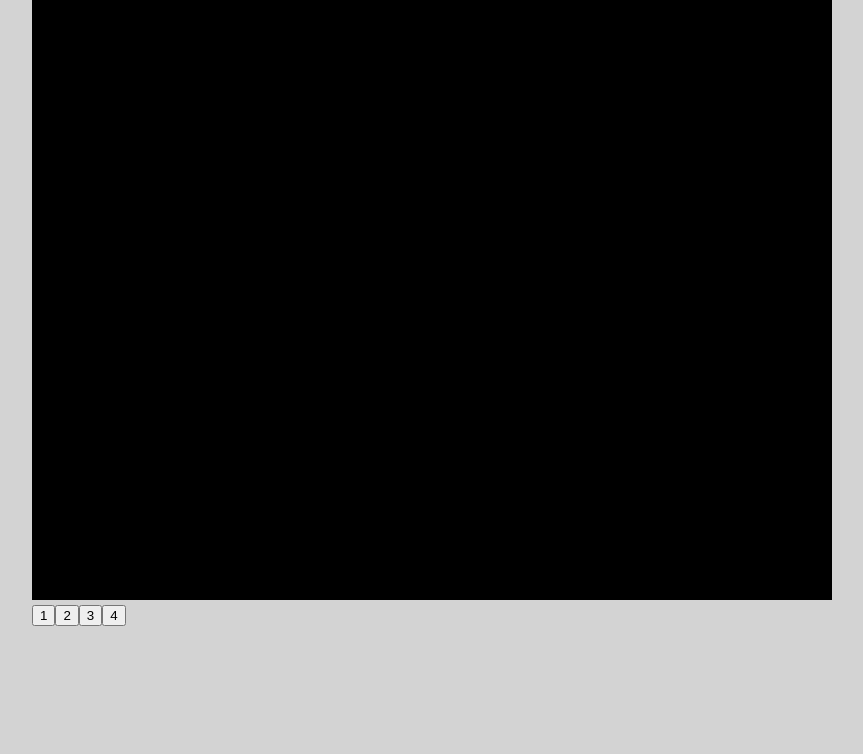
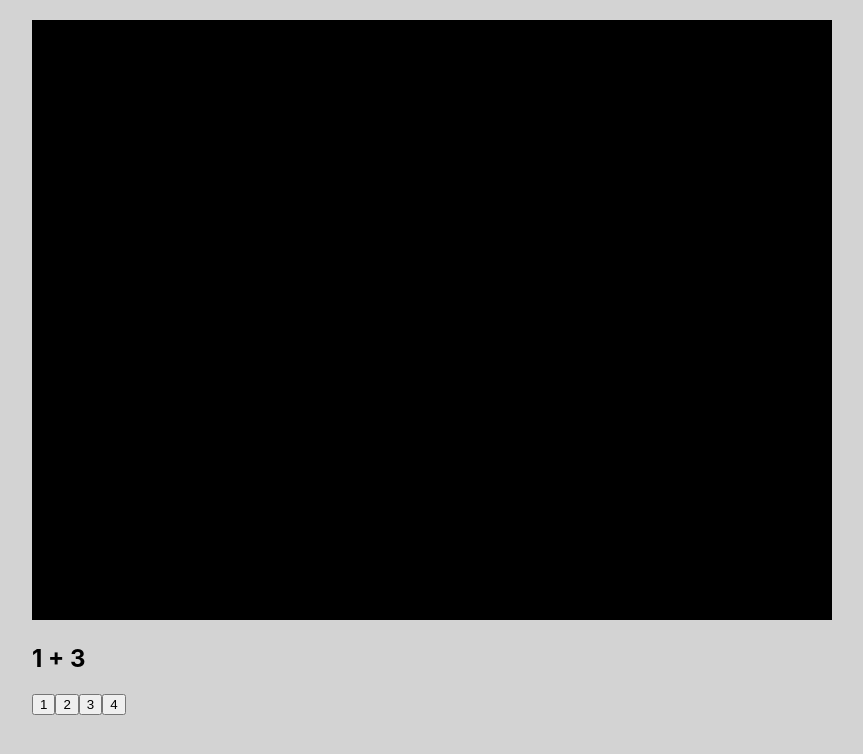
Before and after one commit to thomasalfano/CPS410-Project, a React (Create React App) app in the folder frontend/: page /game in a window 1280 px wide. Shown: the top 754 px of the page, without its empty margins (208-1071 px from the left). Built offline with nearby package versions, Linux system fonts and the light colour scheme; a web font is replaced by a local one.

Commit message:
added two more tests for answer checking and prompt displaying

```diff
--- a/frontend/src/App/App.js
+++ b/frontend/src/App/App.js
@@ -13,11 +13,20 @@ function Title() {
 }
 
 function App() {
+  // temp values
+  const options = ["1", "2", "3", "4"];
+
+  const question = {
+    prompt: "1 + 3",
+    options: options,
+    correctAnswer: "4",
+  };
+
   return (
     <div className="App">
       <Routes>
         <Route path="/" element={<Home />} />
-        <Route path="/game" element={<GamePage options={[1, 2, 3, 4]} />} />
+        <Route path="/game" element={<GamePage question={question} />} />
       </Routes>
     </div>
   );
--- a/frontend/src/GameComponents/GamePage/GamePage.js
+++ b/frontend/src/GameComponents/GamePage/GamePage.js
@@ -1,17 +1,45 @@
 import GameCanvas from "../GameCanvas/GameCanvas";
 import Option from "../Option/Option";
+import { useState } from "react";
 
-function GamePage({ options }) {
+function GamePage({ question }) {
+  const options = question.options;
+  const correctAnswer = question.correctAnswer;
+  const prompt = question.prompt;
+
+  const [showOutput, setOutput] = useState("");
+
+  const handleOptionClick = (value) => {
+    if (value === correctAnswer) {
+      setOutput("Correct!");
+    } else {
+      setOutput("Incorrect!");
+    }
+  };
+
   return (
     <>
+      <h2 id="result-output" data-testid="result-output">
+        {showOutput}
+      </h2>
+
       <div>
         <GameCanvas />
       </div>
 
       <div>
-        {options.map((option) => (
-          <Option key={option} text={option} />
-        ))}
+        <h2 id="prompt-output" data-testid="prompt-output">
+          {prompt}
+        </h2>
+        <div>
+          {options.map((option, index) => (
+            <Option
+              key={index}
+              text={option}
+              onClick={() => handleOptionClick(option)}
+            />
+          ))}
+        </div>
       </div>
     </>
   );
--- a/frontend/src/GameComponents/Option/Option.js
+++ b/frontend/src/GameComponents/Option/Option.js
@@ -1,5 +1,5 @@
-function Option({ text }) {
-  return <button>{text}</button>;
+function Option({ text, onClick }) {
+  return <button onClick={onClick}>{text}</button>;
 }
 
 export default Option;
```
Also changed, not shown: 1 other file (tests, documents, lock files or other folders).
